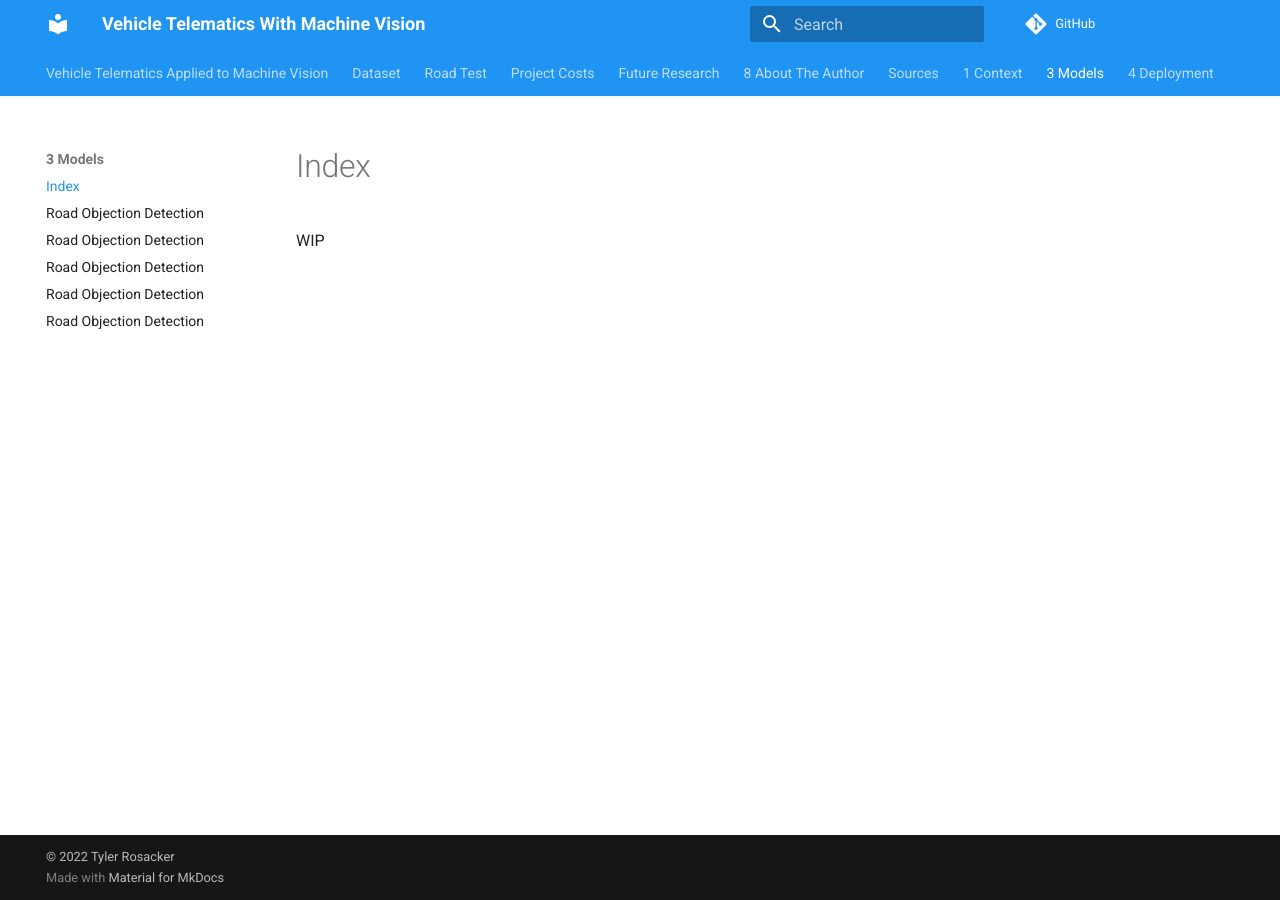
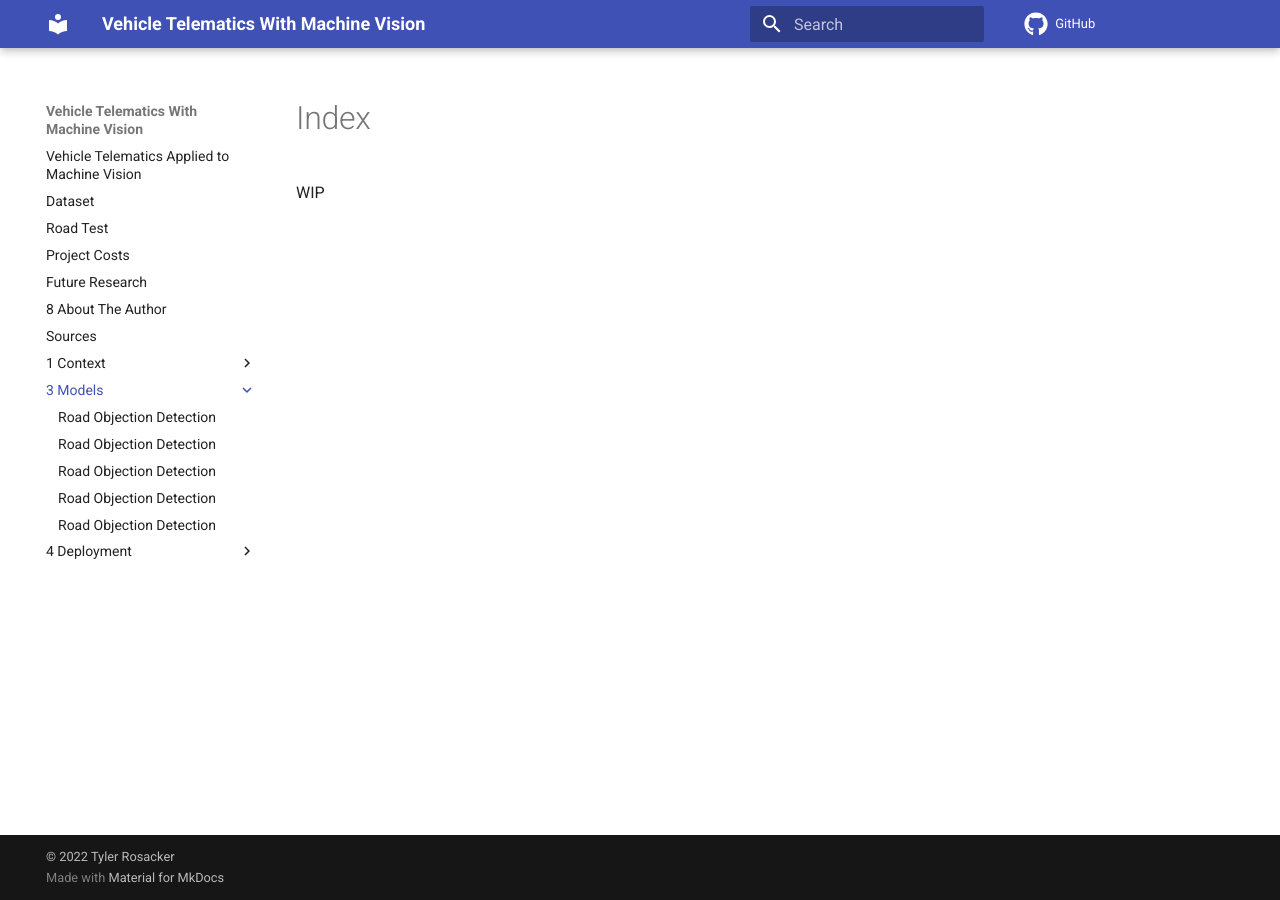
Before and after one commit to rosacker/Telematics-Machine-Vision-Writeup, an MkDocs documentation site: the page built from Docs/3-Models/index.md, in a window 1280 px wide. Built offline with MkDocs 1.6.1 and Material for MkDocs 9.7.7, drawn with Linux system fonts in a browser that asks for light colours; comment, search, counter and statistics services are not loaded.

Commit message:
Update mkdocs.yml
Updating mkdocs settings

```diff
--- a/mkdocs.yml
+++ b/mkdocs.yml
@@ -1,8 +1,8 @@
 # Project information
 site_name: "Vehicle Telematics With Machine Vision"
-site_description: "A project"
+site_description: "A project that appies Machine Vision solutions to Vehicle Telematics"
 site_author: "Tyler Rosacker"
-site_url: "https://mkdocs.peaceiris.com/"
+site_url: "https://rosacker.github.io/Telematics-Machine-Vision-Writeup/"
 
 # Copyright
 copyright: "&copy; 2022 Tyler Rosacker"
@@ -10,29 +10,20 @@ copyright: "&copy; 2022 Tyler Rosacker"
 # Repository
 repo_name: "GitHub"
 repo_url: "https://github.com/rosacker/Telematics-Machine-Vision-Writeup"
-edit_uri: "https://github.com/rosacker/Telematics-Machine-Vision-Writeup/edit/main/docs"
+edit_uri: "https://github.com/rosacker/Telematics-Machine-Vision-Writeup/edit/master/docs"
 
 # Configuration
 docs_dir: "Docs"
 theme:
   name: "material"
   language: "en"
-  shortcuts:
-    help: 191 # ?
-    next: 78 # n
-    previous: 80 # p
-    search: 83 # s
   palette:
-    primary: "blue"
-    accent: "blue"
+    scheme: default
+  icon:
+    repo: fontawesome/brands/github
   features:
-    - tabs
-  #font:
-  #text: 'Ubuntu'
-  #code: 'Ubuntu Mono'
-  #icon:
-  #logo: 'images/logo.svg'
-  #favicon: 'assets/images/favicon.ico'
+    - navigation.indexes
+    - navigation.top
 
 # Extensions
 markdown_extensions:
@@ -48,3 +39,4 @@ plugins:
       separator: '[\s\-\.]+'
       lang:
         - en
+  - social
```
